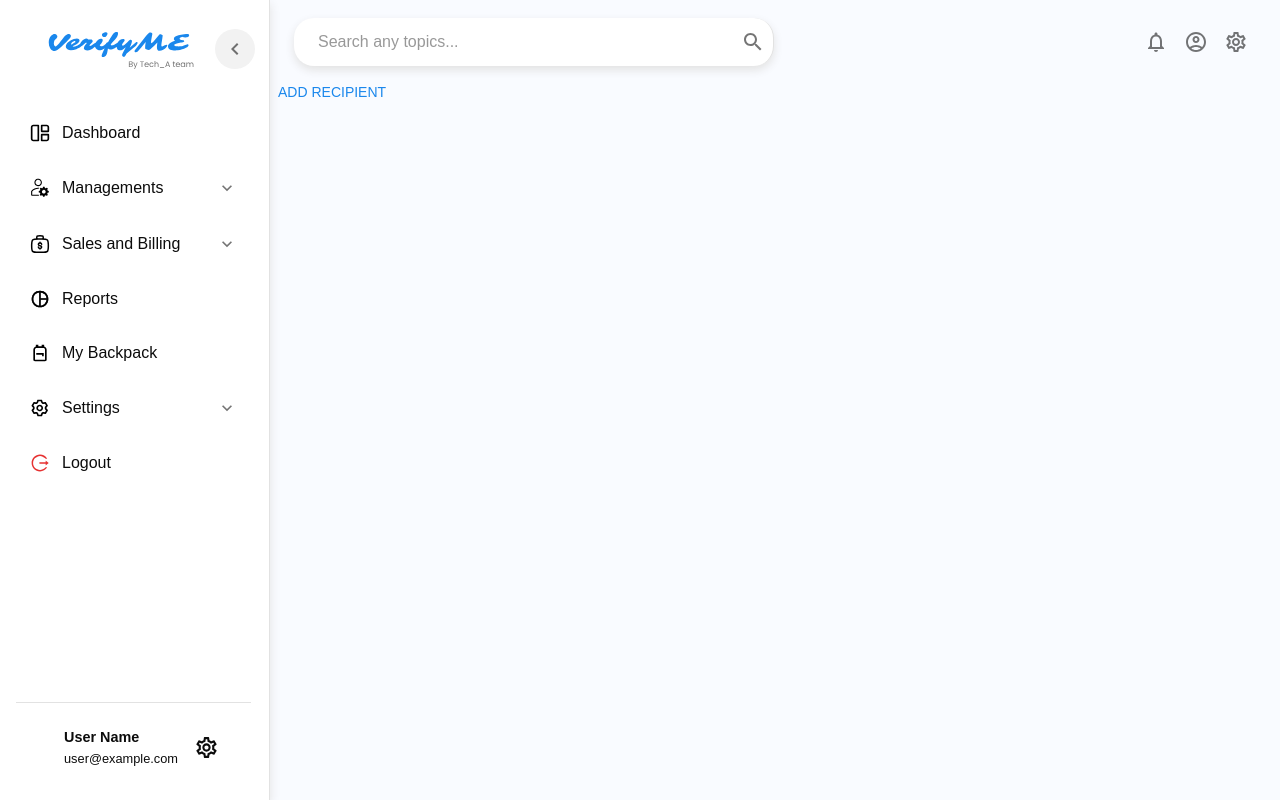
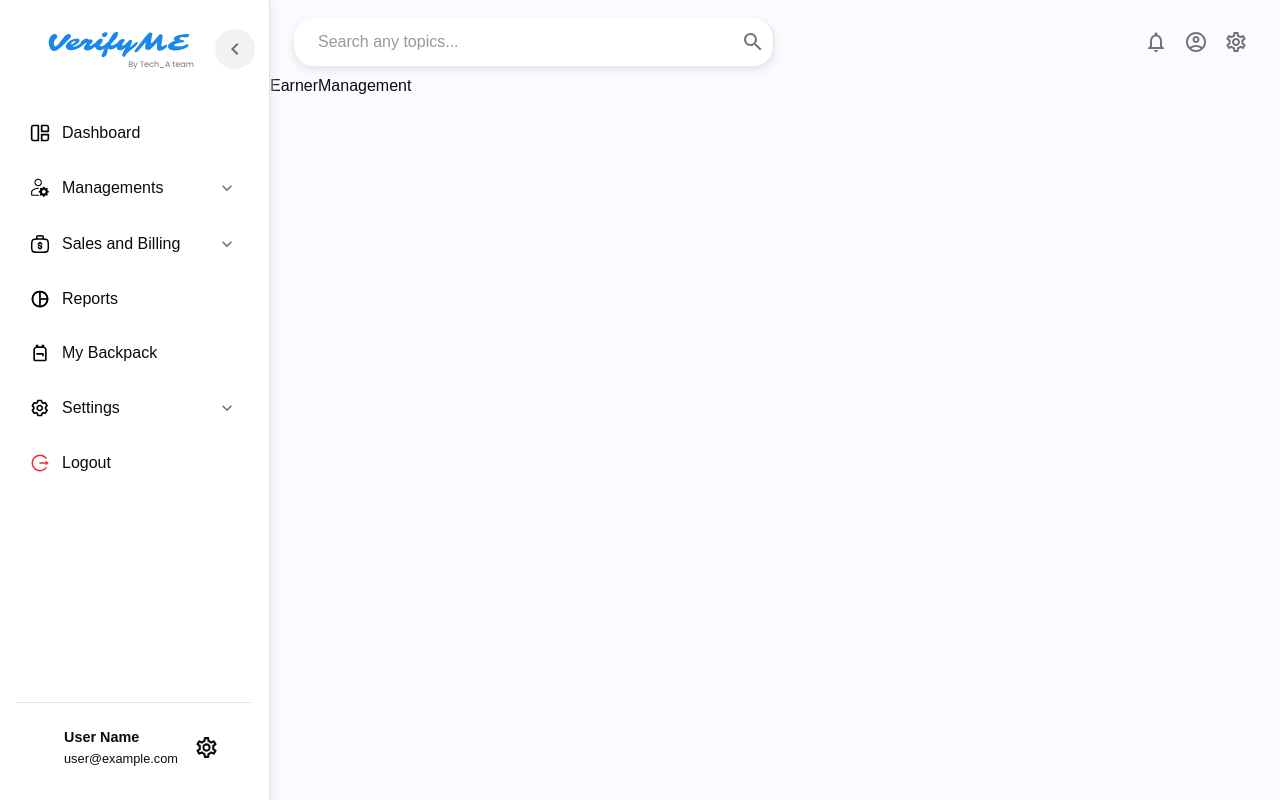
Before and after one commit to lyDiyamong/ratifyme-frontend, a React (Vite) app: page /management/eaners in a window 1280 px wide. Built offline with nearby package versions, Linux system fonts and the light colour scheme.

Commit message:
add(18-addAndEditEarner): added comments and modify the index to the default

```diff
--- a/src/pages/earnerManagements/AddRecipient.jsx
+++ b/src/pages/earnerManagements/AddRecipient.jsx
@@ -7,7 +7,9 @@ import AddRecipientForm from "./AddRecipientForm";
 
 const AddRecipient = () => {
     return <Stack gap={3}>
+        {/* Start page's title */}
         <PageTitle title="Add Recipient"/>
+        {/* Start Add Recipient input field form */}
         <AddRecipientForm />
     </Stack>;
 };
--- a/src/pages/earnerManagements/index.jsx
+++ b/src/pages/earnerManagements/index.jsx
@@ -1,15 +1,7 @@
-import { Button } from "@mui/material";
 import React from "react";
-import { Link } from "react-router-dom";
 
 const EarnerManagement = () => {
-    return <div>
-        <Link to="/management/eaners/add-recipient">
-            <Button>
-            Add Recipient
-            </Button>
-        </Link>
-    </div>;
+    return <div>EarnerManagement</div>;
 };
 
 export default EarnerManagement;
```
